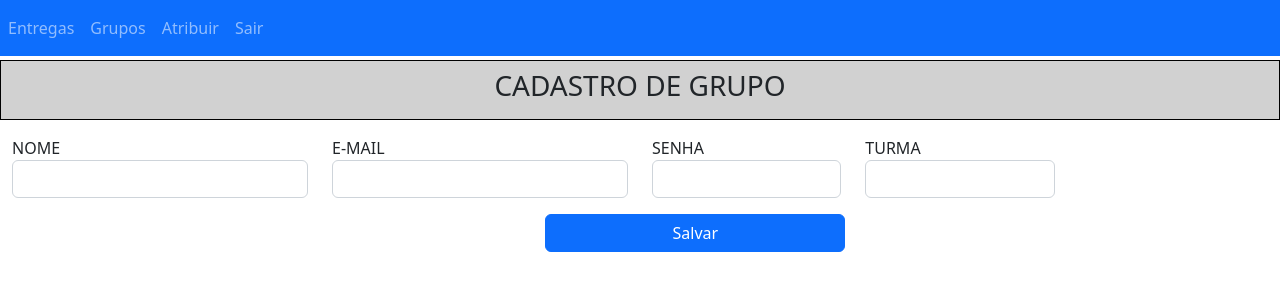
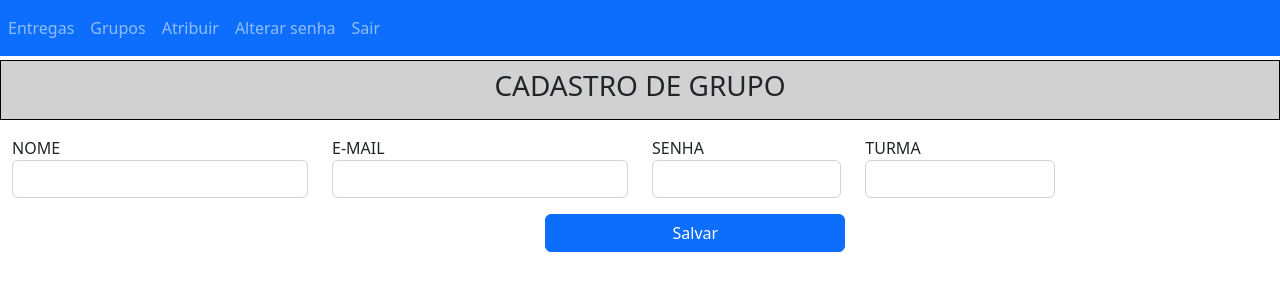
Before and after one commit to AlessandroLima7/Trabalho_UNICID-Entregas_TCC, a Flask app: page /grupos in a window 1280 px wide. Shown: the top 300 px of the page. Run offline with Flask 2, Linux system fonts and the light colour scheme; the visitor is signed in with stand-in values (Sample User, id 1); data that the repository does not hold is empty; some libraries are stand-ins or nearby versions.

Commit message:
atualizando projeto

```diff
--- a/templates/template.html
+++ b/templates/template.html
@@ -29,6 +29,9 @@
                                     </li>
                                     <li class="nav-item">
                                         <a class="nav-link" href="{{ url_for('entregas') }}">Atribuir</a>
+                                    </li>
+                                    <li class="nav-item">
+                                        <a class="nav-link" href="">Alterar senha</a>
                                     </li>
                                     <li class="nav-item">
                                         <a class="nav-link" href="{{ url_for('logout') }}">Sair</a>
--- a/views.py
+++ b/views.py
@@ -142,7 +142,7 @@ def cadastrar_entregas():
     if(session['usuario_logado'] == None):
         return redirect(url_for('login'))
     grupo = Grupos.query.filter_by(nome=request.form['grupo']).first()
-    documento = Documentos(nome=request.form['nome'], turma=grupo.turma, grupo=request.form['grupo'], data_hora=request.form['prazo'] )
+    documento = Documentos(nome=request.form['nome'], turma=grupo.turma, grupo=request.form['grupo'], data_hora=request.form['prazo'], avaliacao='PENDENTE')
 
     db.session.add(documento)
     db.session.commit()
```
Also changed, not shown: 5 other files.
